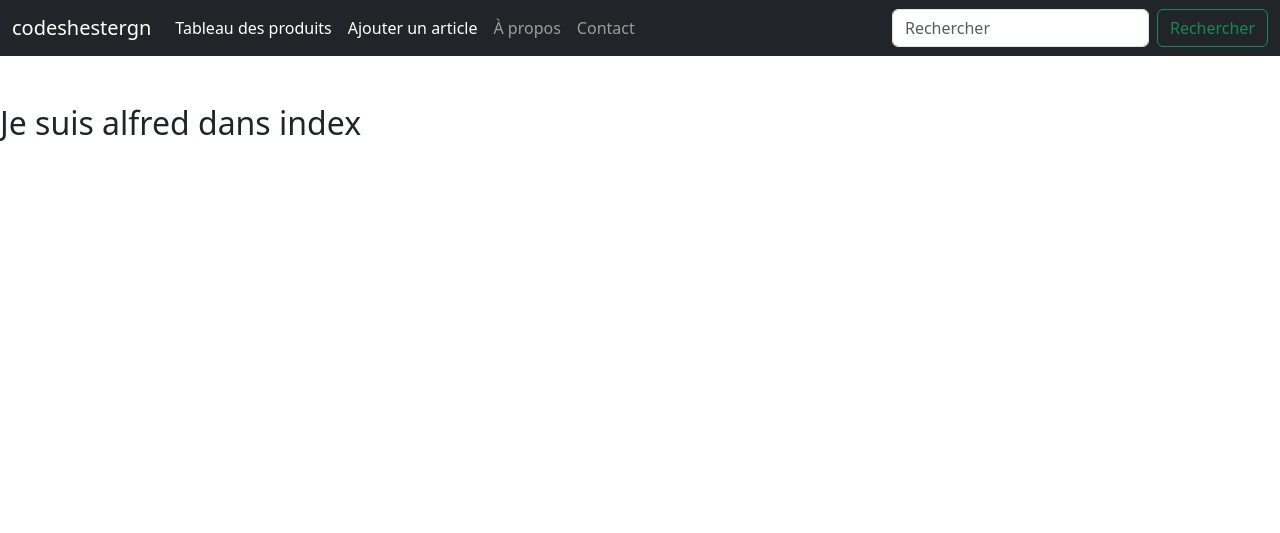
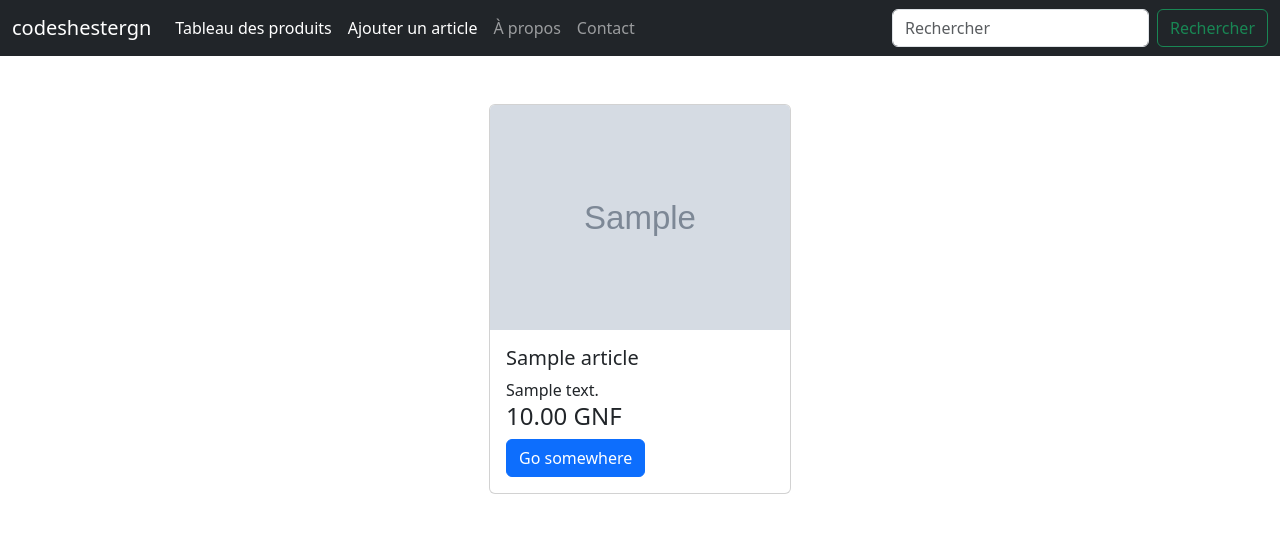
Before and after one commit to Alfredveve/Presta_projet_correction, a Django app: page / in a window 1280 px wide. Shown: the top 533 px of the page. Run offline with Django 5.2, Linux system fonts and the light colour scheme; tables that the repository leaves empty hold one stand-in row (values such as "Sample post"); grey boxes marked "Sample" are stand-in pictures.

Commit message:
Partie 6 : Avant l'ajout
Avant l'ajout

```diff
--- a/Projet/Projet/urls.py
+++ b/Projet/Projet/urls.py
@@ -18,7 +18,16 @@ from django.contrib import admin
 from django.urls import path
 from products.views import index
 
+from django.conf import settings
+from django.conf.urls.static import static
+
+
+
 urlpatterns = [
     path('', index, name='index'),
+    #path()
     path('admin/', admin.site.urls),
 ]
+if settings.DEBUG:
+    urlpatterns += static(settings.MEDIA_URL,
+                          document_root=settings.MEDIA_ROOT)
--- a/Projet/products/templates/product/index.html
+++ b/Projet/products/templates/product/index.html
@@ -1,8 +1,33 @@
 {% extends 'product/base.html' %}
 
-{% block section %}
-
-<h2>Je suis alfred dans index </h2>
 
 
+{% block section %}
+<div class="row justify-content-center">
+    {% for article in articles %}
+    <div class="col-md-3 mb-4">
+        <div class="card h-100">
+            {% if article.image %}
+            <img src="{{ article.image.url }}" class="card-img-top" alt="{{ article.name }}">
+            {% else %}
+            <h4>No image found here!</h4>
+            {% endif %}
+            <div class="card-body d-flex flex-column justify-content-between">
+                <div>
+                    <h5 class="card-title">{{ article.name }}</h5>
+                    <p class="card-text">{{ article.description }}</p>
+                </div>
+                <div>
+                    <h4>{{ article.price }} GNF</h4>
+                    <a href="#" class="btn btn-primary">Go somewhere</a>
+                </div>
+            </div>
+        </div>
+    </div>
+    {% empty %}
+    <div class="col-12 text-center">
+        <h4>La base de donnée est vide!!</h4>
+    </div>
+    {% endfor %}
+</div>
 {% endblock %}
--- a/Projet/products/views.py
+++ b/Projet/products/views.py
@@ -1,6 +1,12 @@
 from django.shortcuts import render
+from . models import Articles
 
 
 def index(request, *args, **kargs):
+   article = Articles.objects.all()
 
-   return render(request, 'product/index.html')
+   context = {
+      'articles': article
+   }
+
+   return render(request, 'product/index.html', context)
```
Also changed, not shown: Projet/Projet/settings.py (+7 -0 lines), Projet/images/images/_1_6.jpg (renamed from Projet/images/_1_6.jpg), Projet/images/images/all_in_one.jpg (renamed from Projet/images/all_in_one.jpg), 3 other files.
